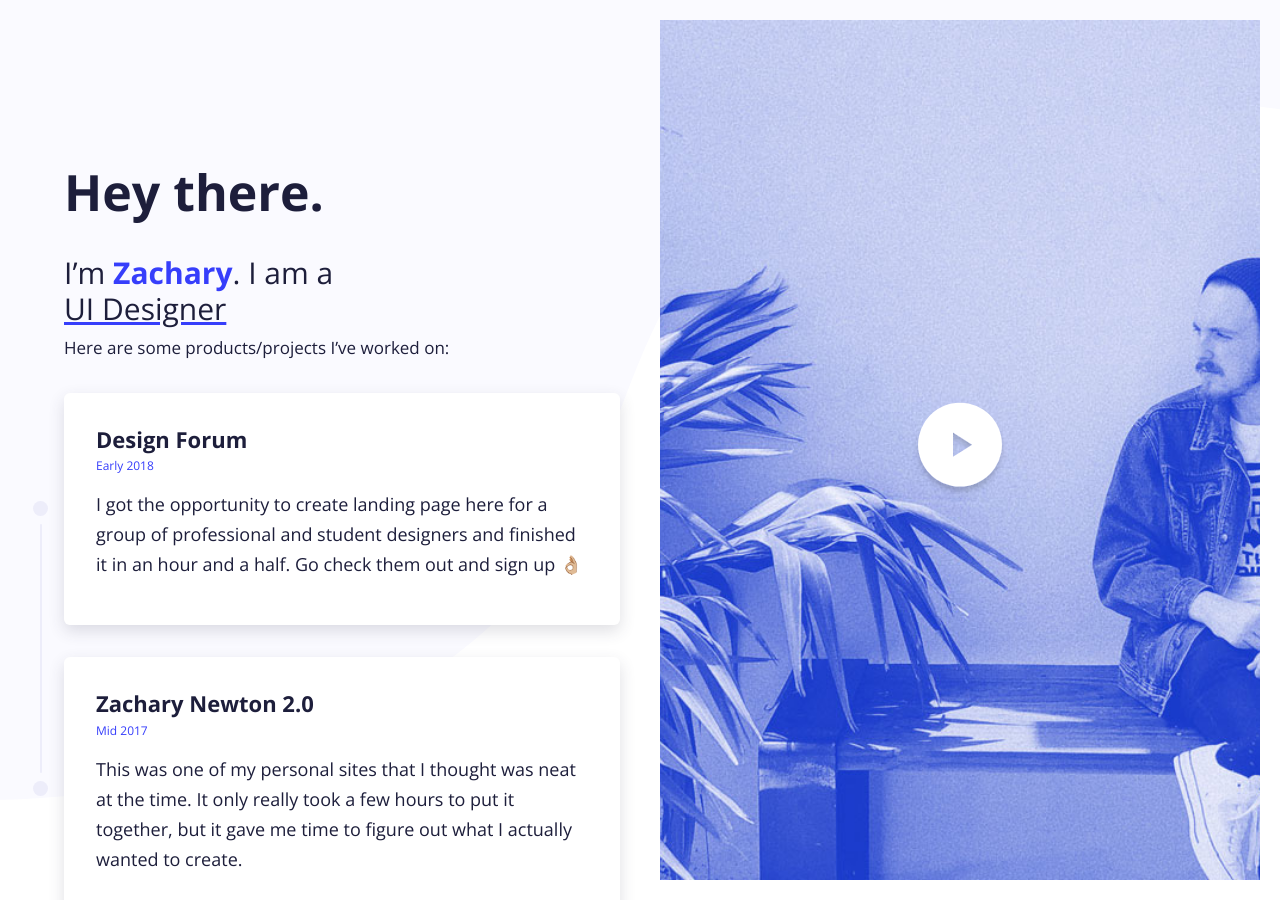
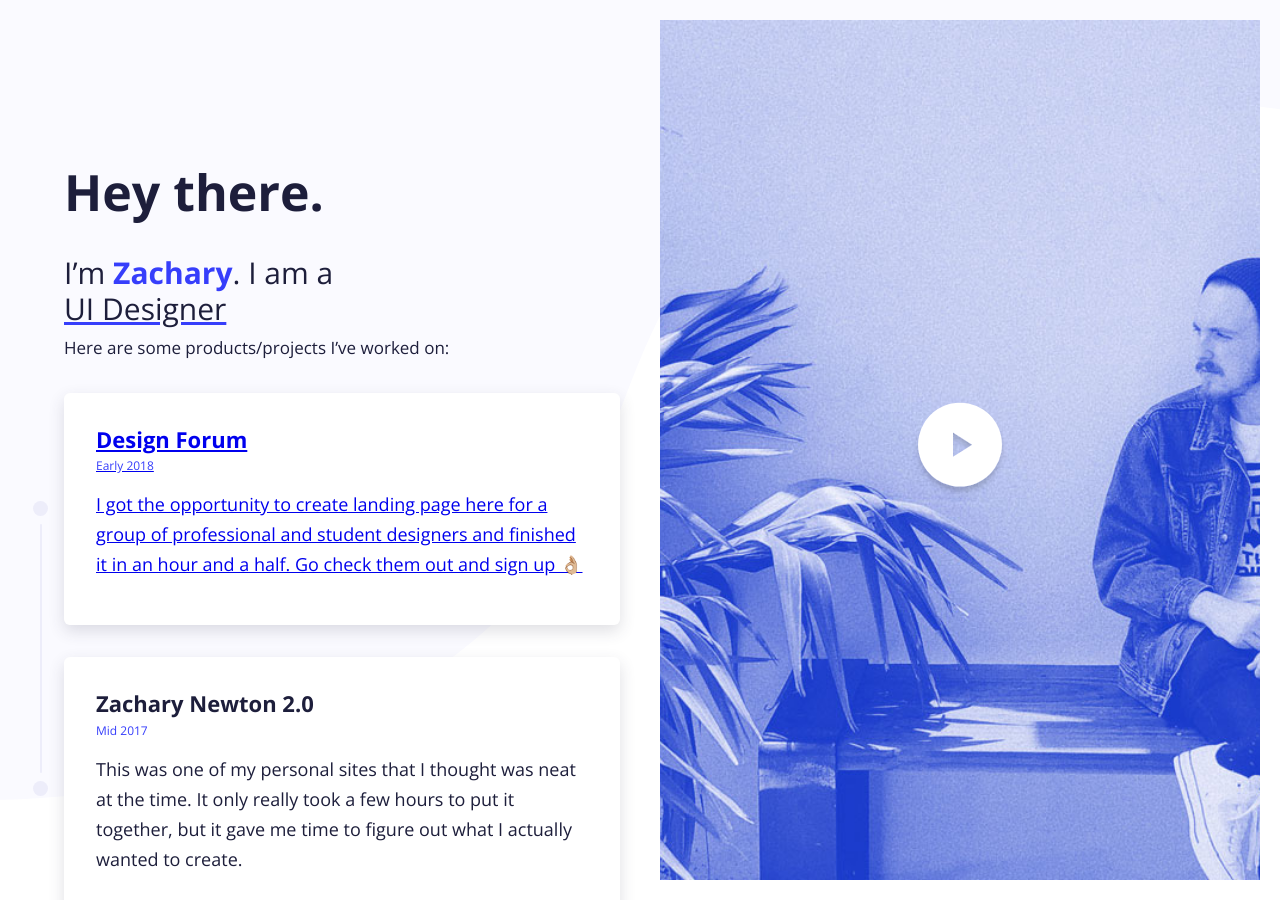
Before and after one commit to zacharyrnewton/zacharynewton, a Jekyll site: the page built from index.html, in a window 1280 px wide. Built offline with Jekyll 4.4.1, drawn with Linux system fonts in a browser that asks for light colours.

Commit message:
fixed if statement for link out

```diff
--- a/index.html
+++ b/index.html
@@ -11,7 +11,7 @@ layout: default
   <div class="timelineSection">
     <h5>Here are some products/projects I’ve worked on:</h5>
       <div class="timelineWrapper">
-        {% for project in site.projects reversed %}{% if page.link %}
+        {% for project in site.projects reversed %}{% if project.link %}
         <a href="{{ project.link }}" target="_blank" class="timelineContainer">{% else %}
         <a class="timelineContainer">{% endif %}
           <div class="timelineDotWrapper"><div class="timelineDot"></div></div>
```
